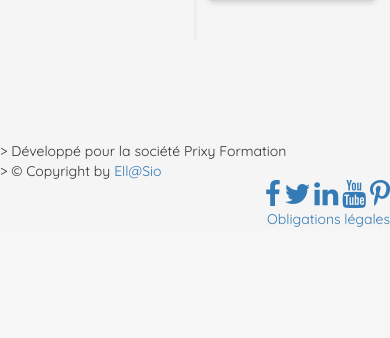
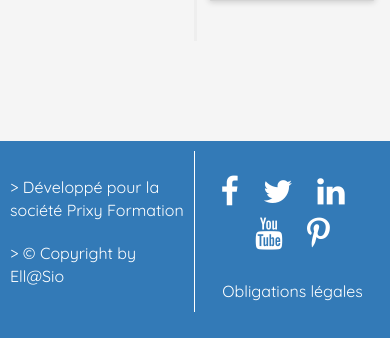
Before and after one commit to Ahthue/PrixyB, a PHP site: page / in a window 390 px wide. Shown: the part 4452-4790 px from the top of the page. Before the commit the page ends 4679 px from the top, so only its background shows below. Run offline with PHP 8.4, Linux system fonts and the light colour scheme.

Commit message:
Changement final footer, nav et css

```diff
--- a/bootstrap/css/style.css
+++ b/bootstrap/css/style.css
@@ -21,85 +21,10 @@ button.loupe {
     color: white;
 }
 
-/*MEDIA SCREEN*/
-
-@media screen and (max-width: 1000px){
-
-  button.grosseloupe{
-    display:none;
-  }
-  button.loupe{
-    display: inline-block;
-  }
-
-  input.rechercher{
-  	width: 130px;
-  	margin: 0 auto;
-  	display: inline-block;
-  }
-
+#about {
+    margin-top: 200px;
 }
 
-
-@media screen and (max-width: 1235px){
-
-    .barrechercher {
-        display: none;
-    }
-
-    .imgpartenaires {
-        width: 50%;
-        text-align: center;
-    }
-}
-
-
-@media screen and (max-width: 770px){
-
-	a{
-		text-align: center;
-	}
-
-	form.navbar-form{
-	 	text-align: center;
-	 }
-
-	nav{
-	 	height: auto;
-	 }
-
-	a.navbar-brand {
-		width: 100%;
-	}
-
-	.imageprixy {
-		width: 40%;
-	}
-
-    body {
-        margin-top: 200px;
-    }
-
-    .adresse {
-        height: 300px!important;
-    }
-
-    .surmesure {
-        font-size: 14px!important;
-    }
-
-    .formations {
-        height: 800px!important;
-    }
-}
-
-@media screen and (max-width: 650px) {
-
-	h4 {
-		text-align: center;
-		font-size: 12px!important;
-	}
-}
 
 /*PARTENAIRES*/
 
@@ -287,6 +256,47 @@ h4 {
 .navbar-bottom{
     margin-bottom: 0px!important;
 }
+
+.class_footer {
+    padding: 15px;
+    margin-top: 10px;
+    margin-bottom: 10px;
+}
+
+.row_footer {
+    padding: 10px;
+    font-size: 16px;
+}
+
+.footer1 {
+    border-right: 1px solid #fff;
+}
+
+/*.footer {
+    background: #66b3ff;
+}*/
+
+.bg_footer {
+    background: #337ab7;
+    color: #fff;
+}
+
+.bg_footer a{
+    color: #fff;
+    text-decoration: none;
+}
+
+.bg_footer a:hover {
+    color: #000;
+}
+
+.bg_footer i {
+    padding-right: 20px;
+}
+.last_i{
+    padding-right: 0px!important;
+}
+
 
 /*TIMELINE*/
 
@@ -513,3 +523,124 @@ h4 {
 .bs-callout-danger h4{
     color: #66b3ff;
 }
+
+
+/*MEDIA SCREEN*/
+
+@media screen and (max-width: 1000px){
+
+  button.grosseloupe{
+    display:none;
+  }
+  button.loupe{
+    display: inline-block;
+  }
+
+  input.rechercher{
+    width: 130px;
+    margin: 0 auto;
+    display: inline-block;
+  }
+
+}
+
+
+@media screen and (max-width: 1235px){
+
+    .barrechercher {
+        margin-left: auto;
+        margin-right: auto;
+        width: 200px;
+    }
+
+    .imgpartenaires {
+        width: 50%;
+        text-align: center;
+    }
+
+    .nav-brand {
+        margin-left: auto;
+        margin-right: auto;
+        width: 200px;
+    }
+
+    .bgh2 {
+        text-align: center;
+    }
+
+    .items_nav {
+        text-align: center;
+    }
+
+    .buttons_grp {
+        width: 100%;
+        text-align: center;
+    }
+}
+
+
+@media screen and (max-width: 770px){
+
+    a {
+        text-align: center;
+    }
+
+    form.navbar-form{
+        text-align: center;
+     }
+
+    nav {
+        height: auto;
+     }
+
+    a.navbar-brand {
+        width: 100%;
+    }
+
+    .imageprixy {
+        width: 40%;
+    }
+
+    body {
+        margin-top: 200px;
+    }
+
+    .adresse {
+        height: 300px!important;
+    }
+
+    .surmesure {
+        font-size: 14px!important;
+    }
+
+    .formations {
+        height: 800px!important;
+    }
+
+    .bgh2 {
+        text-align: center;
+    }
+
+    #about {
+        margin-top: 0px;
+    }
+}
+
+@media screen and (max-width: 650px) {
+
+    h4 {
+        text-align: center;
+        font-size: 12px!important;
+    }
+}
+
+@media screen and (max-width: 488px) {
+
+    .bg_footer i {
+        margin-bottom: 10px;
+    }
+
+    .footer2 {
+        text-align: center;
+    }
+}
--- a/footer.php
+++ b/footer.php
@@ -2,7 +2,7 @@
 <div class="bg_footer">
 	<div class="footer container" style="margin-top:100px;">
 	  <div class="row">
-	  	<div class="col-lg-6 class_footer footer1">
+	  	<div class="col-lg-6 col-md-6 col-sm-6 col-xs-6 class_footer footer1">
 	  		<div class="row row_footer">
 	  			> Développé pour la société Prixy Formation
 	  		</div>
@@ -10,7 +10,7 @@
 	  			> &copy; Copyright by <a href="#">Ell@Sio</a>
 	  		</div>
 	  	</div>
-	  	<div class="col-lg-6 class_footer text-right">
+	  	<div class="col-lg-6 col-md-6 col-sm-6 col-xs-6 class_footer footer2 text-right">
 	  		<div class="row row_footer">
 	        <a class="nav-link" href="#" title="Facebook">
 	          <i class="fa fa-facebook fa-2x"></i>
```
Also changed, not shown: other parts of bootstrap/css/style.css (+50 -6 lines), testnav.php (+12 -35 lines).
